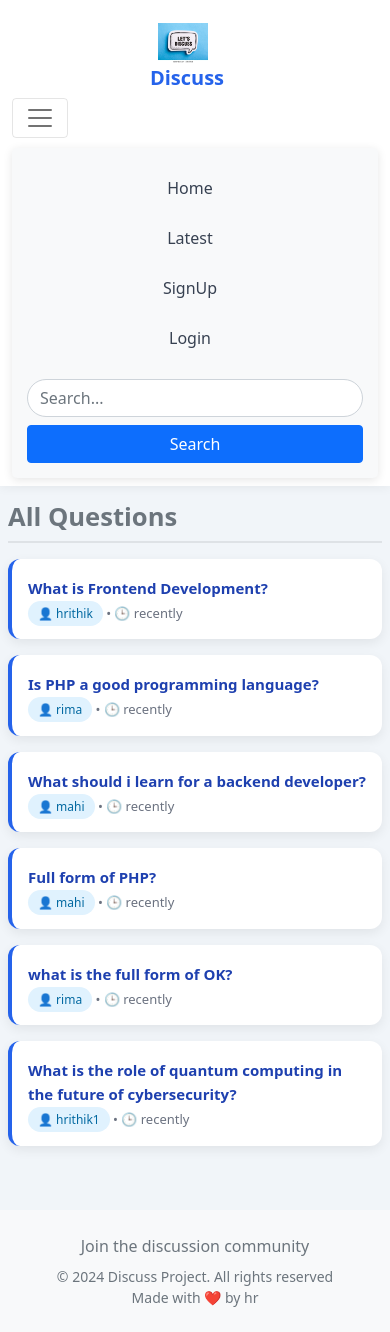
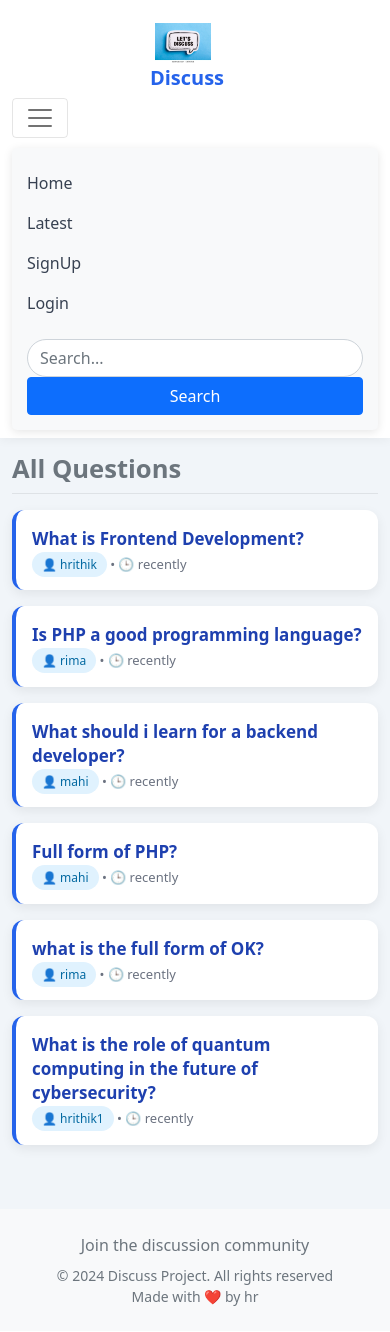
Before and after one commit to hrithiker/php-project-discuss, a PHP site: page / in a window 390 px wide, after a click that opens the changed part. After the commit the page ends 1306 px from the top, so only its background shows below. Run offline with PHP 8.4, Linux system fonts and the light colour scheme; data comes from the database, SQL or seed files in the repository.

Commit message:
improvements

```diff
--- a/public/styles.css
+++ b/public/styles.css
@@ -142,242 +218,64 @@ a {
     border: 1px solid rgba(0, 0, 0, 0.1);
   }
 
-  .navbar-toggler:focus,
-  .navbar-toggler:active {
-    outline: none;
-    box-shadow: 0 0 0 2px rgba(28, 113, 148, 0.3);
-  }
-
-  .navbar-nav {
-    margin-bottom: 15px;
-    text-align: center;
-  }
-
-  .nav-item {
-    margin: 5px 0;
-  }
-
-  .nav-link {
-    font-size: 16px !important;
-    padding: 8px 15px !important;
-  }
-
   .navbar .d-flex {
     flex-direction: column;
     width: 100%;
     margin-top: 10px;
   }
 
-  .navbar .form-control {
-    margin-bottom: 8px;
-    width: 100%;
-  }
-
+  .navbar .form-control,
   .navbar .btn {
     width: 100%;
   }
 }
 
-/* Small tablets and large phones */
+/* Tablets & phones */
 @media (max-width: 768px) {
-  .navbar-brand img {
-    max-width: 60px;
-  }
-
   .heading {
     font-size: 2rem;
-    margin-bottom: 25px;
-    padding-bottom: 10px;
-    border-bottom: 2px solid #dee2e6 !important;
   }
 
   .question-list {
     padding: 12px 15px;
-    margin-bottom: 8px;
-  }
-
-  .question-list h4 {
-    font-size: 1.2rem;
-  }
-
-  .question-list a,
-  .question-title {
-    font-size: 16px;
   }
 
   .answer-wrapper {
     padding: 12px 15px;
-    margin-bottom: 15px;
   }
 
   .my-question {
     flex-direction: column;
     align-items: flex-start;
-    gap: 8px;
-  }
-
-  .delete-link {
-    font-size: 12px;
-    padding: 3px 6px;
-  }
-
-  .container.mt-3 {
-    margin-top: 1rem !important;
-    padding: 0 10px;
   }
 }
 
-/* Mobile phones */
+/* Mobile */
 @media (max-width: 576px) {
-  .navbar-brand img {
-    max-width: 50px;
-  }
-
   .heading {
     font-size: 1.6rem !important;
-    margin-bottom: 20px;
   }
 
   .question-list {
     padding: 10px 12px;
-    margin-bottom: 6px;
-  }
-
-  .question-list h4 {
-    font-size: 1.1rem;
-  }
-
-  .question-list a,
-  .question-title {
-    font-size: 15px;
   }
 
   .answer-wrapper {
     padding: 10px 12px;
-    margin-bottom: 12px;
-  }
-
-  .my-question {
-    flex-direction: column;
-    gap: 10px;
-  }
-
-  .container.mt-3 {
-    padding: 0 8px;
   }
 }
 
-/* Extra small phones */
+/* Extra small */
 @media (max-width: 375px) {
   .heading {
     font-size: 1.4rem !important;
-    margin-bottom: 15px;
   }
 
   .question-list {
     padding: 8px 10px;
   }
 
-  .question-list h4 {
-    font-size: 1rem;
-  }
-
   .answer-wrapper {
     padding: 8px 10px;
   }
-
-  .my-question a {
-    font-size: 13px;
-  }
-
-  .delete-link {
-    font-size: 11px;
-    padding: 2px 5px;
-  }
 }
-
-/* ===== QUESTION DETAIL ===== */
-@media (max-width: 768px) {
-  .question-title {
-    font-size: 1.3rem !important;
-    line-height: 1.4;
-  }
-
-  textarea.form-control {
-    font-size: 14px;
-  }
-}
-
-@media (max-width: 576px) {
-  .question-title {
-    font-size: 1.2rem !important;
-  }
-}
-/* for meta details */
-.meta {
-  font-size: 13px;
-  color: #6b7280;
-  margin-top: 5px;
-}
-.user-badge {
-  background: #e0f2fe;
-  color: #0369a1;
-  padding: 4px 10px;
-  border-radius: 20px;
-  font-size: 12px;
-  font-weight: 500;
-}
-.custom-navbar {
-  background: #ffffff;
-  box-shadow: 0 2px 10px rgba(0, 0, 0, 0.05);
-}
-
-.brand-text {
-  font-weight: 700;
-  font-size: 20px;
-  color: #2563eb;
-}
-
-.navbar .nav-link {
-  color: #374151 !important;
-  font-weight: 500;
-  margin-right: 10px;
-}
-
-.navbar .nav-link:hover {
-  color: #2563eb !important;
-}
-
-/* Search */
-.search-box {
-  border-radius: 20px;
-  padding-left: 12px;
-}
-
-/* Avatar */
-.nav-avatar {
-  width: 35px;
-  height: 35px;
-  border-radius: 50%;
-  color: white;
-  font-weight: bold;
-  display: flex;
-  align-items: center;
-  justify-content: center;
-}
-.related-link {
-  transition: all 0.2s ease;
-}
-
-.related-link:hover {
-  background-color: #f8f9fa;
-  transform: translateX(4px);
-  color: #0d6efd !important;
-}
-.related-link span {
-  transition: transform 0.2s ease;
-}
-
-.related-link:hover span {
-  transform: translateX(3px);
-}
```
Also changed, not shown: other parts of public/styles.css (+130 -54 lines).
